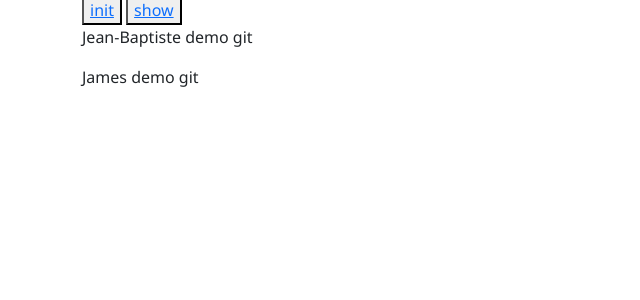
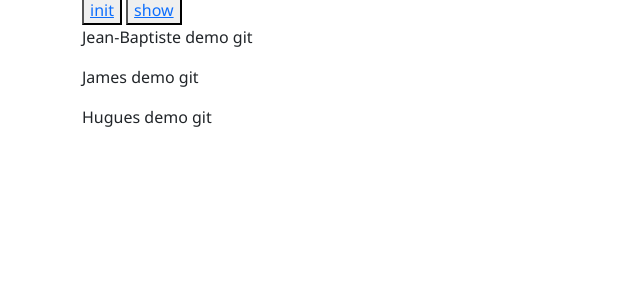
Before and after one commit to jbfroehl-iut90/SAE345_DIW, a Flask app: page / in a window 1280 px wide. Shown: the part 248-548 px from the top of the page, without its empty margins (0-640 px from the left). Run offline with Flask 3, Linux system fonts and the light colour scheme; some libraries are stand-ins or nearby versions.

Commit message:
verif hugues

```diff
--- a/templates/auth/layout.html
+++ b/templates/auth/layout.html
@@ -27,6 +27,7 @@
         <br>
         <p>Jean-Baptiste demo git</p>
         <p>James demo git</p>
+        <p>Hugues demo git</p>
         {% endblock %}
     </div><!-- /.container -->
 
```
Also changed, not shown: 1 other file.
